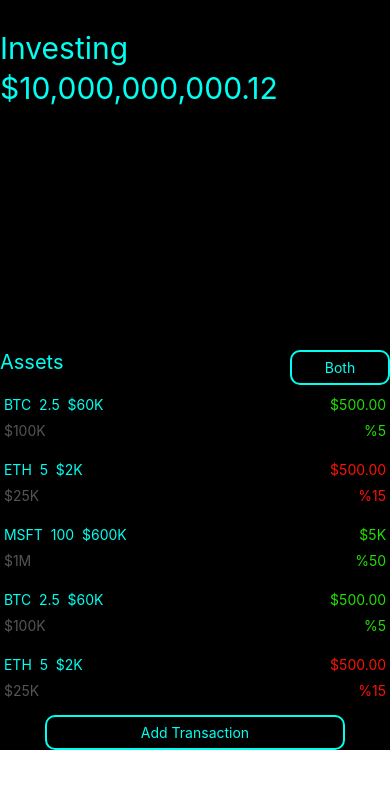
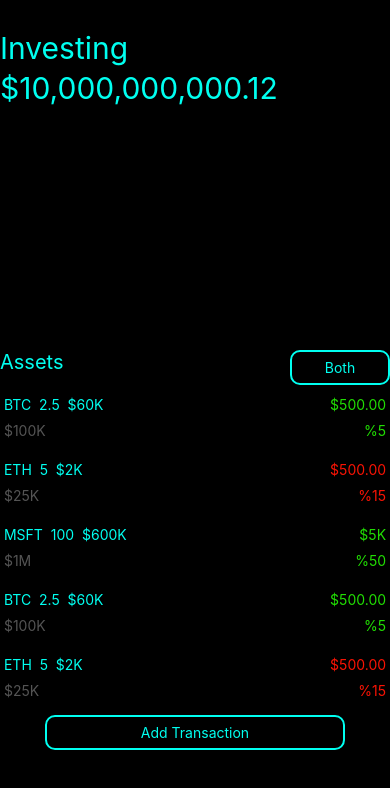
Before and after one commit to conroy-ricketts/Investment-Portfolio-Frontend, a React Native app: screen / in a window 390 px wide. Shown: the top 788 px of the page. Built offline with nearby package versions, Linux system fonts and the light colour scheme.

Commit message:
fix assets screen bug

```diff
--- a/src/App.tsx
+++ b/src/App.tsx
@@ -2,13 +2,10 @@ import React from 'react';
 import Assets from './screens/Assets';
 import { View } from 'react-native';
 import TopCrypto from './screens/TopCrypto';
+import TopStocks from './screens/TopStocks';
 export default function App() {
   return (
-    // <TopCrypto/>
-
-    <View style = {{paddingTop: 30, backgroundColor: 'black'}}>
-      <Assets/>
-    </View>
+    <Assets/>
   );
 }
 
--- a/src/screens/Assets.tsx
+++ b/src/screens/Assets.tsx
@@ -167,7 +167,7 @@ export default function Assets()
     };
 
     return (
-        <View>
+        <View style = {{paddingTop: 30, backgroundColor: 'black'}}>
             <View style = {styles.screenHeaderCointainer}>
                 <Text style = {[styles.netWorthText, {position: 'absolute', left: 0, top: 0}]}>{'Investing'}</Text>
                 <Text style = {[styles.netWorthText, {position: 'absolute', left: 0, top: 40}]}>{`$${tempNetWorth.toFixed(2).toString().replace(/\B(?=(\d{3})+(?!\d))/g, ',')}`}</Text>
@@ -346,6 +346,8 @@ export default function Assets()
 
                 </View>
             </Modal>
+
+            <View style = {{padding: 100}}/>
         </View>
     );
 }
```
